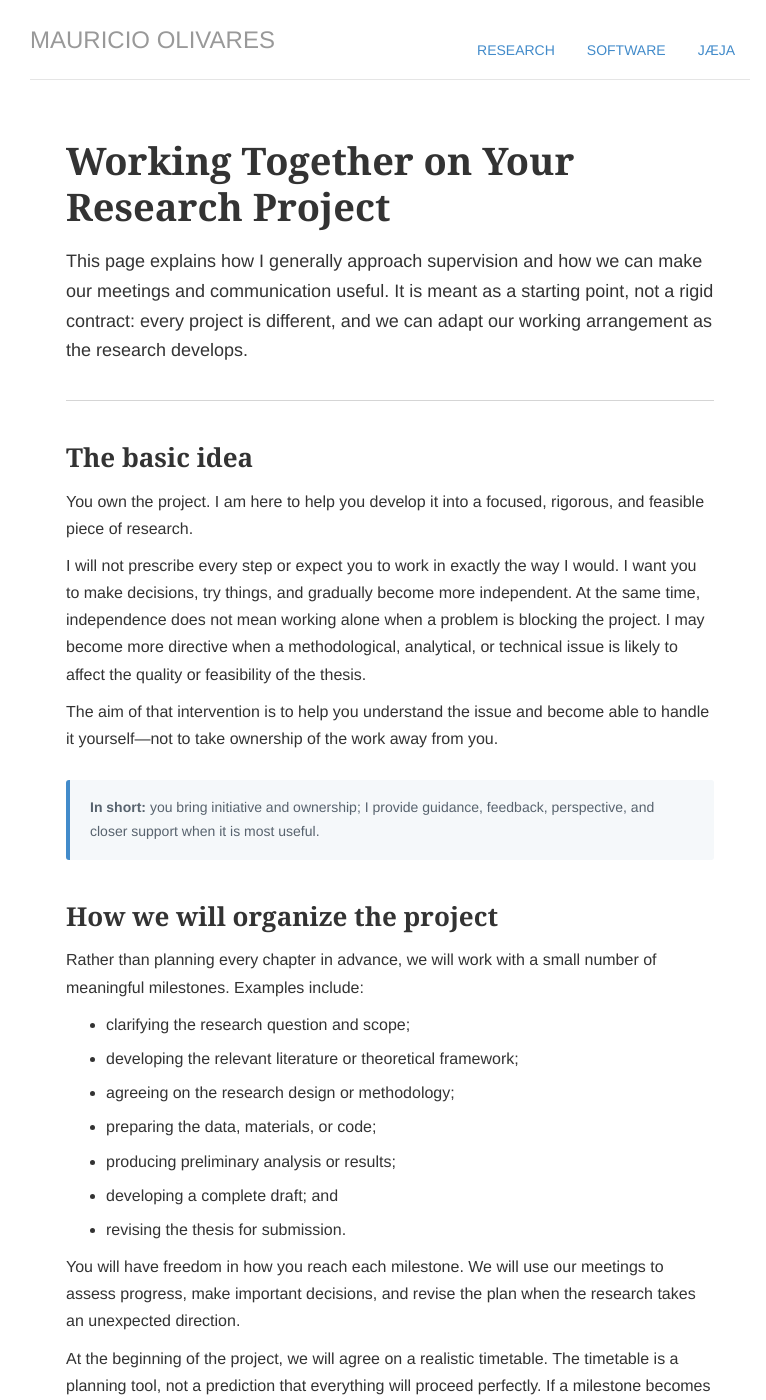
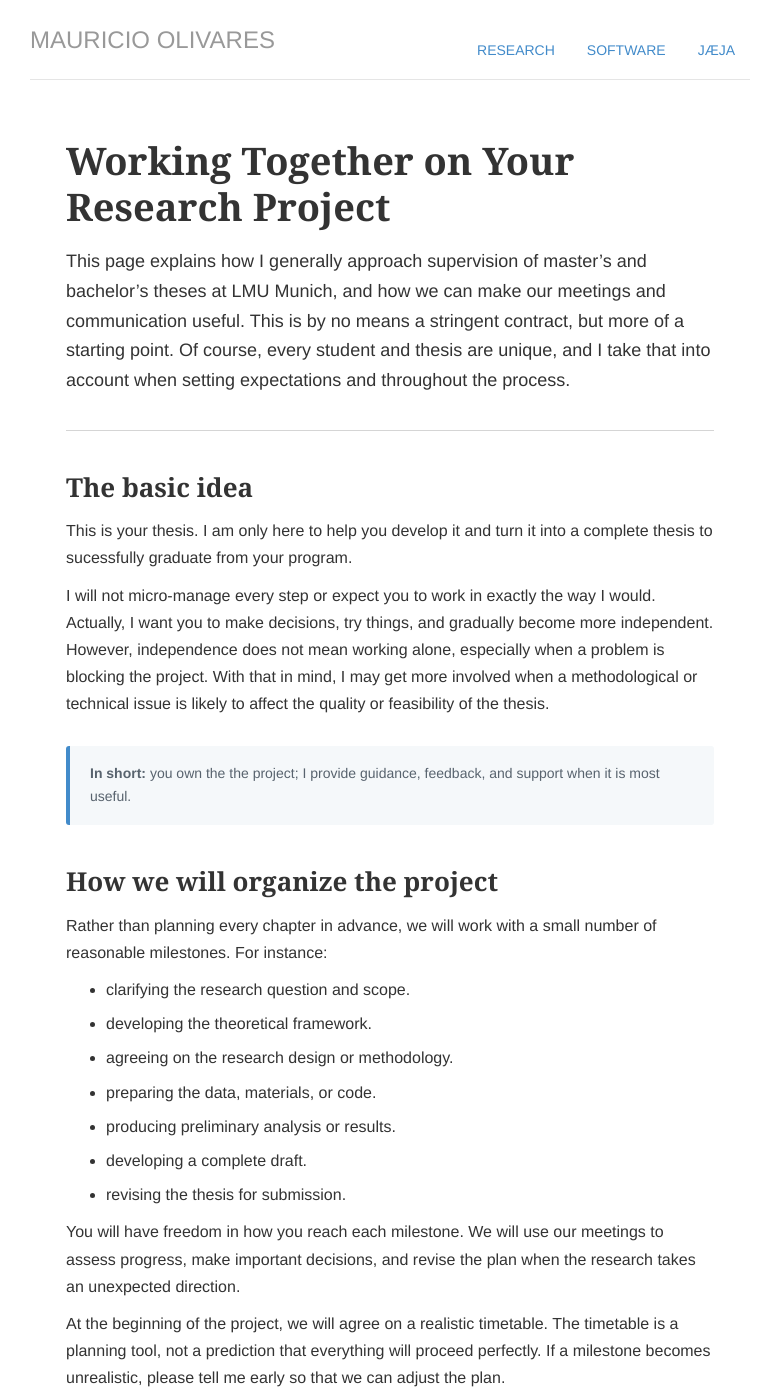
Before and after one commit to mauolivares/mauolivares.github.io, a Jekyll site: the page built from supervision/index.md, in a window 1280 px wide and 1400 px high. Shown: the whole window, without its empty margins (250-1016 px from the left). Built offline with Jekyll 4.4.1, drawn with Linux system fonts in a browser that asks for light colours; some of the changed text lies outside the part shown.

Commit message:
Edit guide for student supervision

````diff
--- a/supervision/index.md
+++ b/supervision/index.md
@@ -12,34 +12,32 @@ sitemap: false
 
 # Working Together on Your Research Project
 
-This page explains how I generally approach supervision and how we can make our meetings and communication useful. It is meant as a starting point, not a rigid contract: every project is different, and we can adapt our working arrangement as the research develops.
+This page explains how I generally approach supervision of master's and bachelor's theses at LMU Munich, and how we can make our meetings and communication useful. This is by no means a stringent contract, but more of a starting point. Of course, every student and thesis are unique, and I take that into account when setting expectations and throughout the process.
 
 </div>
 
 ## The basic idea
 
-You own the project. I am here to help you develop it into a focused, rigorous, and feasible piece of research.
+This is your thesis. I am only here to help you develop it and turn it into a complete thesis to sucessfully graduate from your program.
 
-I will not prescribe every step or expect you to work in exactly the way I would. I want you to make decisions, try things, and gradually become more independent. At the same time, independence does not mean working alone when a problem is blocking the project. I may become more directive when a methodological, analytical, or technical issue is likely to affect the quality or feasibility of the thesis.
-
-The aim of that intervention is to help you understand the issue and become able to handle it yourself—not to take ownership of the work away from you.
+I will not micro-manage every step or expect you to work in exactly the way I would. Actually, I want you to make decisions, try things, and gradually become more independent. However, independence does not mean working alone, especially when a problem is blocking the project. With that in mind, I may get more involved when a methodological or technical issue is likely to affect the quality or feasibility of the thesis.
 
 <div class="supervision-callout">
 
-<strong>In short:</strong> you bring initiative and ownership; I provide guidance, feedback, perspective, and closer support when it is most useful.
+<strong>In short:</strong> you own the the project; I provide guidance, feedback, and support when it is most useful.
 
 </div>
 
 ## How we will organize the project
 
-Rather than planning every chapter in advance, we will work with a small number of meaningful milestones. Examples include:
+Rather than planning every chapter in advance, we will work with a small number of reasonable milestones. For instance:
 
-- clarifying the research question and scope;
-- developing the relevant literature or theoretical framework;
-- agreeing on the research design or methodology;
-- preparing the data, materials, or code;
-- producing preliminary analysis or results;
-- developing a complete draft; and
+- clarifying the research question and scope.
+- developing the theoretical framework.
+- agreeing on the research design or methodology.
+- preparing the data, materials, or code.
+- producing preliminary analysis or results.
+- developing a complete draft.
 - revising the thesis for submission.
 
 You will have freedom in how you reach each milestone. We will use our meetings to assess progress, make important decisions, and revise the plan when the research takes an unexpected direction.
@@ -48,57 +46,49 @@ At the beginning of the project, we will agree on a realistic timetable. The tim
 
 ## Meetings
 
-We will normally meet every two weeks, although the appropriate frequency may change with the stage of the project. During a technically demanding phase, we may meet more frequently. When the project is progressing steadily, less frequent meetings may be sufficient.
-
-We will review the arrangement periodically rather than treating it as permanent.
+There is no silver bullet. What has worked for me and former students is to meet roughly every two to three weeks. We may change this at different stages of the thesis, e.g. more often during the more technically demanding part of the project, or less frequently  when the project is progressing steadily.
 
 ### Before each meeting
 
-Please send any material you would like me to read at least **48 hours before the meeting**. Include a short note with:
+Please send any material you would like me to read at least **48 hours before the meeting**. Include a short note with (see template below):
 
-1. what you have worked on since our last meeting;
-2. what changed or what you learned;
-3. what is currently uncertain or difficult; and
-4. the two or three questions you most want us to address.
+1. what you have worked on since our last meeting.
+2. what changed or what you learned.
+3. what is currently uncertain or difficult.
+4. the two or (maximum) three questions you most want me to address.
 
 You do not need to send a complete chapter for every meeting. A specific section, table, figure, proof, piece of code, research design, or description of a problem is often more useful.
 
 If material arrives later, we can still discuss it, but I may not be able to provide detailed comments before the meeting.
 
+I insist on narrowing down the questions to two or three because I have realized that when a student is forced to focus on such a limited number of questions, it is typically the case that the relatively easier questions become evident.
+
 ### During the meeting
 
 We will usually focus on:
 
-- decisions that need to be made;
-- problems that are slowing down the project;
-- the material or questions you sent in advance;
-- the next important milestone; and
-- concrete next steps.
+- decisions that need to be made.
+- problems that are slowing down the project.
+- the questions you sent in advance.
+- concrete next steps (e.g., next important milestone).
 
-Please come prepared to explain not only the problem, but also what you have tried and what you currently think the possible solutions are. You do not need to have solved the problem before bringing it to a meeting.
+Please come prepared to explain not only the problem, but also what you have tried. Needless to say, you do not need to have solved the problem before a meeting.
 
-### After the meeting
+I want to emphasize that my definition of a good meeting does not require everything to be going well. It requires that we know what is happening, identify what matters most, and agree on what the next steps should be.
 
-Please keep a short record of the main decisions and action points. It is useful to include:
+## Feedback
 
-- what you will do next;
-- what I will do, if anything;
-- any unresolved questions; and
-- the target date for the next milestone.
+I do not normally read a thesis from beginning to end, chapter by chapter, as it is being written. Having done this in the past, I realize this diminishes your ownership and it becomes more tiring for all parties involed.
 
-This record belongs to you and is part of taking ownership of the project.
+I prefer to focus on the parts where feedback is most useful at that point in the project. Of course, my comments tend to me most valuable on the technical parts of the thesis, but I am here to help with any aspect of the process that may unlock your progress.
 
-## Written work and feedback
+Regardless of the type of help, when sending material, please say what kind of feedback you would like to receive. Here are some ideas:
 
-I do not normally read a thesis from beginning to end, chapter by chapter, as it is being written. I prefer to focus on the parts where feedback is most useful at that point in the project—especially the research question, design, methodology, analysis, interpretation, and sections that are blocking progress.
-
-When sending material, please say what kind of feedback you would like:
-
-- **Conceptual:** Is the research question or argument clear and well motivated?
-- **Methodological:** Is the design, method, or analysis appropriate?
-- **Structural:** Is the organization of the material effective?
+- **Conceptual:** Is the research question clear and well motivated?
+- **Methodological:** Is the method or analysis appropriate?
+- **Structural:** All about the organization of the material.
 - **Interpretive:** Are the results being interpreted appropriately?
-- **Presentation:** Is the writing, notation, or presentation clear?
+- **Editorial:** Is the writing, notation, or presentation clear?
 
 This helps me read efficiently and give you the kind of feedback you need. It is also fine to ask for more than one type of feedback, but please identify the most important one.
 
@@ -108,17 +98,16 @@ I will normally provide feedback on a selected section or research output rather
 
 Please contact me when you notice that progress is becoming difficult, rather than waiting until the next deadline. This includes situations where:
 
-- the research question no longer seems feasible;
-- the data or method is not working as expected;
-- results are disappointing or difficult to interpret;
-- you are unsure what to do next; or
+- the research question no longer seems feasible.
+- the data is not available.
+- results are disappointing.
 - personal circumstances are affecting your ability to work.
 
 When bringing a problem, it is helpful to include:
 
-1. a short description of the problem;
-2. what you have already tried;
-3. what you think may be causing it; and
+1. a short description of the problem.
+2. what you have already tried.
+3. what you think may be causing it.
 4. one or two possible ways forward, even if you are not confident about them.
 
 An unsuccessful result is useful information. A problem communicated early is usually much easier to address than one discovered immediately before a deadline.
@@ -127,38 +116,36 @@ An unsuccessful result is useful information. A problem communicated early is us
 
 Email is best for short questions, sharing material, and arranging meetings. Please put the main purpose of a message in the subject line and avoid sending the same request through several channels.
 
-I check email during designated working periods rather than continuously. Routine messages will normally receive a response within a few working days, but a response may not be immediate. If a matter is genuinely urgent, please say so clearly and explain why.
+I check email during designated working periods rather than continuously, so my replies may take a few working days and a response may not be immediate. If a matter is genuinely urgent, please say so clearly and explain why.
 
 Please also let me know about planned absences or circumstances that will substantially affect your progress. We can then adjust the timetable rather than allowing an unexpected delay to become a larger problem.
 
 ## Your responsibilities
 
-You are responsible for:
+At the risk of sounding patronizing, let me state that you are responsible for:
 
-- taking ownership of the project;
-- preparing for meetings;
-- keeping track of milestones and deadlines;
-- organizing your data, code, references, and drafts;
-- documenting your decisions and research process;
-- following appropriate standards of research integrity;
-- raising problems early; and
+- taking ownership of the project.
+- preparing for meetings.
+- keeping track of milestones and deadlines.
+- organizing your data, code, references, and drafts.
+- documenting your decisions.
+- following appropriate standards of research integrity.
+- raising problems early.
 - considering and responding to feedback.
 
 You are not expected to know everything in advance. Asking a well-formulated question is part of doing research.
 
 ## My responsibilities
 
-I will aim to:
+By the same token, I will aim to:
 
-- provide an intellectually supportive and respectful environment;
-- help you define a realistic and focused project;
-- give specific and constructive feedback;
-- identify technical or conceptual problems that require attention;
-- help you make progress without taking over the project;
-- be clear when a recommendation is important rather than optional; and
-- tell you as early as possible when I have concerns about scope, feasibility, or progress.
-
-I will also tell you when a question falls outside my expertise or when another source of support would be more appropriate.
+- help you define a realistic and feasible topic for your thesis.
+- give constructive feedback.
+- identify technical problems that require attention.
+- help you make progress without taking over the project.
+- be clear when a recommendation is important rather than optional.
+- tell you as early as possible when I have concerns about scope and feasibility.
+- tell you when a question falls outside my expertise.
 
 ## A simple preparation template
 
@@ -169,23 +156,14 @@ Progress since our last meeting:
 
 What I learned or decided:
 
-Current difficulties or uncertainties:
-
-Material attached or linked:
+Current difficulties:
 
 Feedback I would find most useful:
 
 Questions for the meeting:
-
-Proposed next steps:
 ```
 
 The goal is not to produce a formal report. A concise, honest update is more useful than a polished document that hides the main difficulties.
 
-<div class="supervision-callout supervision-callout-final">
-
-<strong>A good supervision meeting does not require everything to be going well.</strong> It requires that we know what is happening, identify what matters most, and agree on a sensible next step.
 
 </div>
-
-</div>
````
